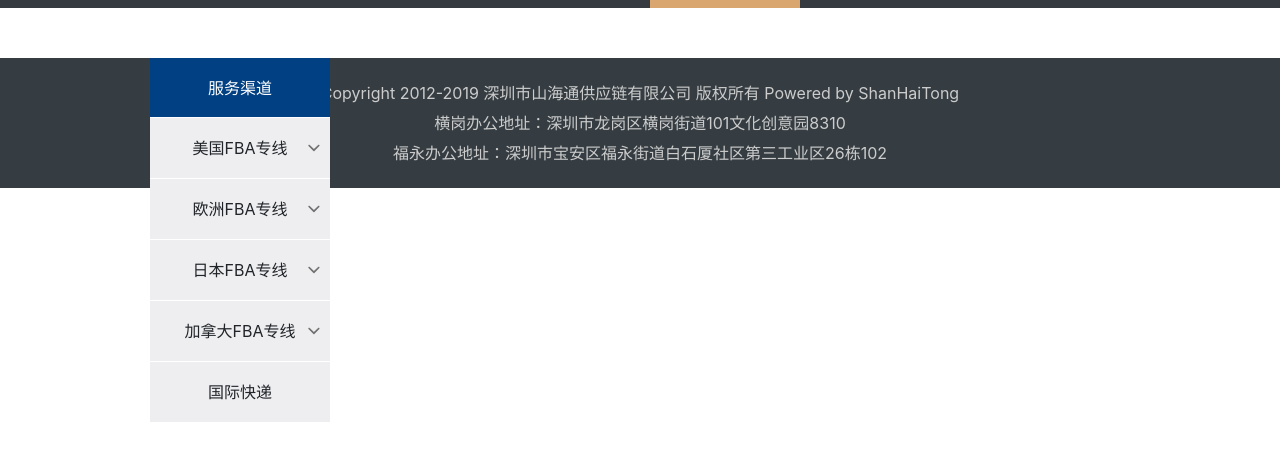
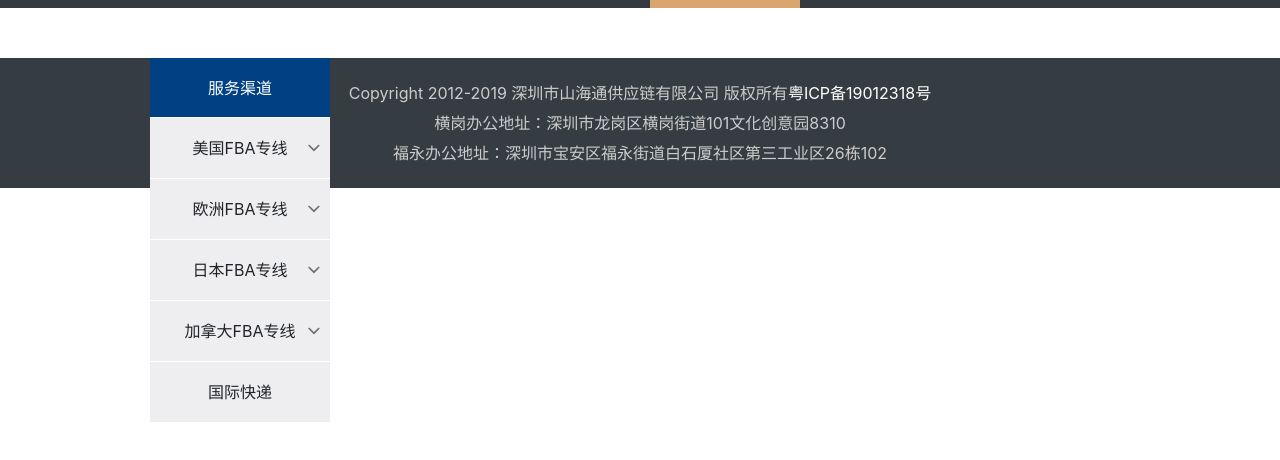
Before and after one commit to Mr-ccyou/shanhaitong, a plain HTML site: page service.html in a window 1280 px wide. Shown: the part 92-552 px from the top of the page. Drawn offline with nearby package versions, Linux system fonts and the light colour scheme.

Commit message:
Update service.html

```diff
--- a/service.html
+++ b/service.html
@@ -367,7 +367,8 @@
     <!-- 国际快递 end-->
 
     <footer class="copyright" style="margin-top: 150px;">
-        <div>Copyright 2012-2019 深圳市山海通供应链有限公司 版权所有 Powered by ShanHaiTong</div>
+        <div>Copyright 2012-2019 深圳市山海通供应链有限公司 版权所有<a href="http://beian.miit.gov.cn" style="text-decoration: none;
+    color: white;">粤ICP备19012318号</a></div>
         <div>横岗办公地址：深圳市龙岗区横岗街道101文化创意园8310</div>
         <div>福永办公地址：深圳市宝安区福永街道白石厦社区第三工业区26栋102</div>
     </footer>
```
